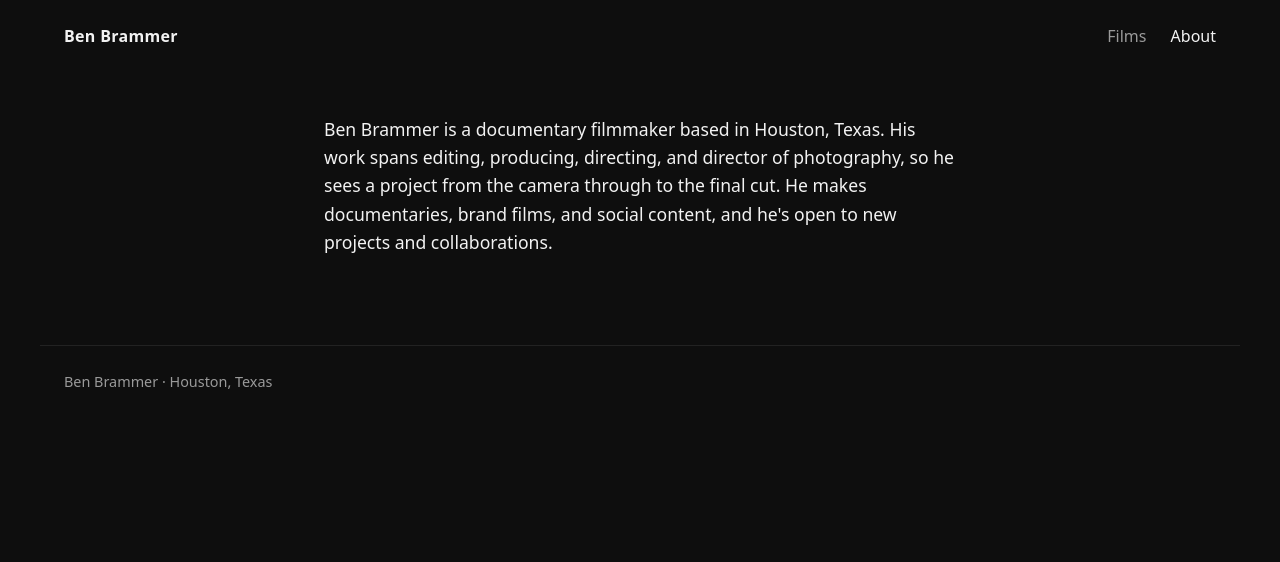
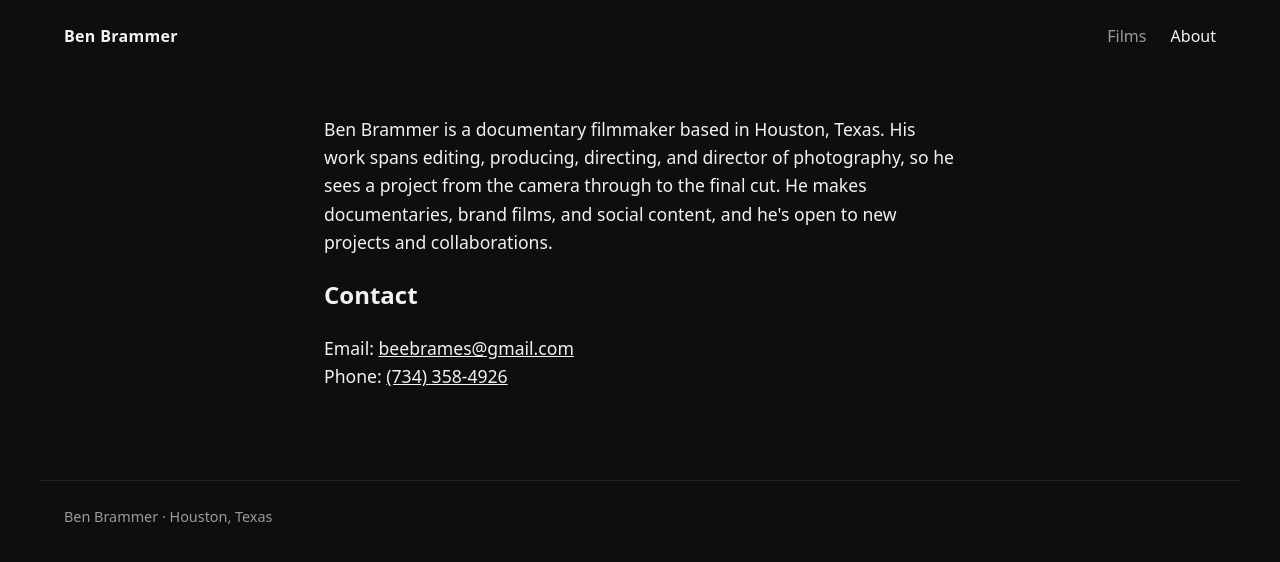
Before and after one commit to heritageben/ben-portfolio, a plain HTML site: page about.html in a window 1280 px wide. Drawn offline with Linux system fonts and the light colour scheme.

Commit message:
Add contact details to About page
Co-Authored-By: Claude Haiku 5.5 <noreply@anthropic.com>
Claude-Session: https://claude.ai/code/session_01YTJsDEhdW3MZ3zRthpCL8L

```diff
--- a/about.html
+++ b/about.html
@@ -18,6 +18,10 @@
 
   <main class="about">
     <p>Ben Brammer is a documentary filmmaker based in Houston, Texas. His work spans editing, producing, directing, and director of photography, so he sees a project from the camera through to the final cut. He makes documentaries, brand films, and social content, and he's open to new projects and collaborations.</p>
+
+    <h2>Contact</h2>
+    <p>Email: <a href="mailto:beebrames@gmail.com">beebrames@gmail.com</a><br>
+    Phone: <a href="tel:+17343584926">(734) 358-4926</a></p>
   </main>
 
   <footer class="site">
```
